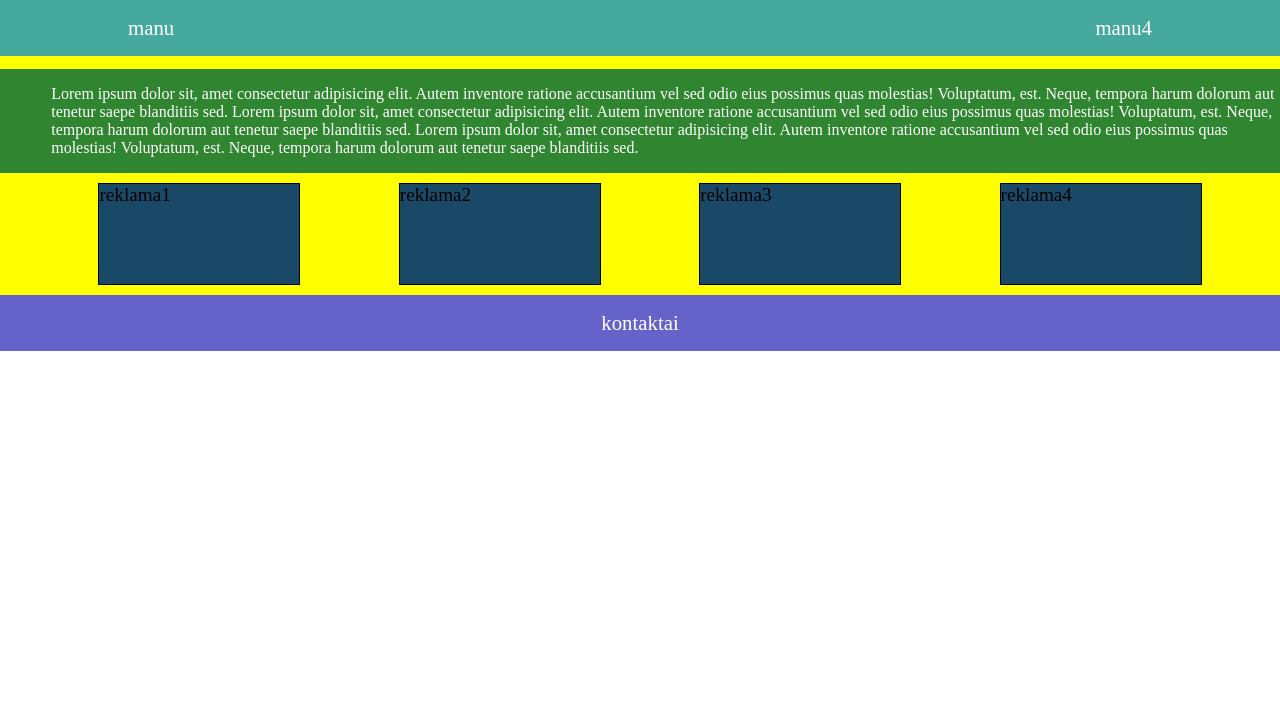
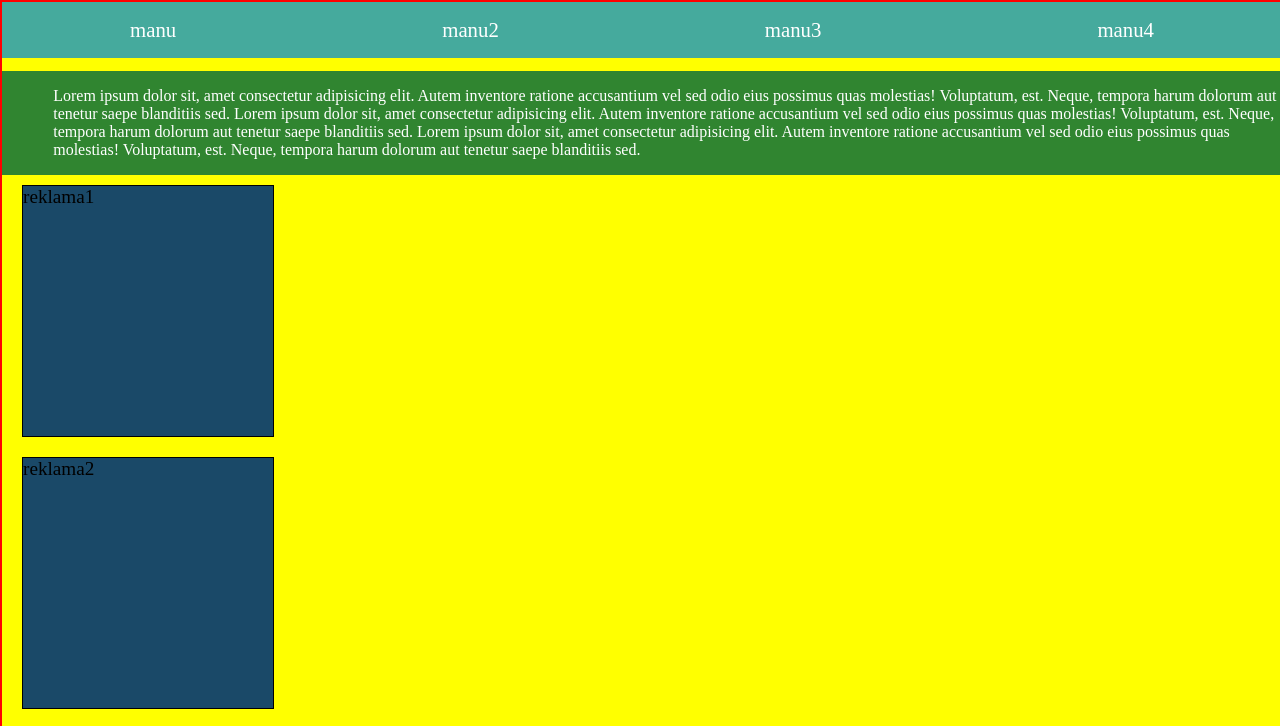
Before and after one commit to bmindaugas/MediaQuerty, a plain HTML site: page index.html in a window 1280 px wide. Shown: the top 726 px of the page. Drawn offline with Linux system fonts and the light colour scheme.

Commit message:
pridetas band prirasyta media

```diff
--- a/index.html
+++ b/index.html
@@ -14,28 +14,22 @@
             background-color: yellow;
             width: 100%;
         }
-        #a {
+        .a {
+            border: solid red 2px;
             display: flex;
             flex-direction: column;
             width: 100%;
         }
         .adv {
             background-color: rgb(26, 73, 104);
-            width: 200px;
-            height: 100px;
+            width: 250px;
+            height: 150px;
             border: 1px solid;
-            flex: 0 0 200px;
+            flex: 0 0 250px;
             margin: 10px;
             font-size: 1.2em;
 
         }
-        /* #b {
-            display: flex;
-            flex: row;
-            flex-wrap: wrap;
-            justify-content: space-evenly;
-            padding: 0 10px;
-        } */
         ul {
             background-color: rgb(69, 170, 157);
             display: flex;
@@ -47,20 +41,32 @@
             padding: 0;
             align-items: center;
         }
-        #manu {
+        .manu {
             color: white;
             flex-grow: 1;
             font-size: 1.3em;
             margin-left: 10vw;
         }
-        #manu4 {
+        .manu2 {
+            color: white;
+            flex-grow: 1;
+            font-size: 1.3em;
+            margin-left: 10vw;
+        }
+        .manu3 {
+            color: white;
+            flex-grow: 1;
+            font-size: 1.3em;
+            margin-left: 10vw;
+        }
+        .manu4 {
             color: white;
             flex-grow: 1;
             text-align: right;
             font-size: 1.3em;
             margin-right: 10vw;
         }
-        #kontaktai {
+        .kontaktai {
             color: white;
             background-color: rgb(101, 99, 202);
             width: 100%;
@@ -70,7 +76,7 @@
             justify-content: center;
             font-size: 1.3em;
         }
-        #tekstas {
+        .tekstas {
             width: 100%;
             margin-top: 1%;
             color: white;
@@ -80,36 +86,67 @@
         p {
             margin-left: 4%;
         }
-        #reklamos {
+        .reklamos {
             display: flex;
             flex: row;
             flex-wrap: wrap;
             justify-content: space-evenly;
             padding: 0 10px;
-            /* width: 100%; */
+        }
+        @media (max-width: 768px) {
+            .manu2, .manu3 {
+                display: none;
+            }
+            .a {
+            border: solid red 2px;
+            display: flex;
+            flex-direction: column;
+            width: 100%;
+        }
+
+        }
+        @media (min-width: 768px) {
+            .reklamos {
+            display: flex;
+            flex-direction: column;
+            justify-content: space-evenly;
+            padding: 0 10px;
+        }
+        .tekstas {
+            display: flex;
+            flex-direction: row;
+            width: 100%;
+            margin-top: 1%;
+            color: white;
+            background-color: rgb(48, 133, 48);
+            font-size: 1em;
+        }
+
         }
 
     </style>
 
 </head>
 <body>
-    <div id="a">
+    <div class="a">
 
             <ul>
-                <li id="manu">manu</li>
-                <li id="manu4">manu4</li>
+                <li class="manu">manu</li>
+                <li class="manu2">manu2</li>
+                <li class="manu3">manu3</li>
+                <li class="manu4">manu4</li>
             </ul>
 
-        <div id="tekstas"><p>Lorem ipsum dolor sit, amet consectetur adipisicing elit. Autem inventore ratione accusantium vel sed odio eius possimus quas molestias! Voluptatum, est. Neque, tempora harum dolorum aut tenetur saepe blanditiis sed. Lorem ipsum dolor sit, amet consectetur adipisicing elit. Autem inventore ratione accusantium vel sed odio eius possimus quas molestias! Voluptatum, est. Neque, tempora harum dolorum aut tenetur saepe blanditiis sed. Lorem ipsum dolor sit, amet consectetur adipisicing elit. Autem inventore ratione accusantium vel sed odio eius possimus quas molestias! Voluptatum, est. Neque, tempora harum dolorum aut tenetur saepe blanditiis sed.</p></div>
+        <div class="tekstas"><p>Lorem ipsum dolor sit, amet consectetur adipisicing elit. Autem inventore ratione accusantium vel sed odio eius possimus quas molestias! Voluptatum, est. Neque, tempora harum dolorum aut tenetur saepe blanditiis sed. Lorem ipsum dolor sit, amet consectetur adipisicing elit. Autem inventore ratione accusantium vel sed odio eius possimus quas molestias! Voluptatum, est. Neque, tempora harum dolorum aut tenetur saepe blanditiis sed. Lorem ipsum dolor sit, amet consectetur adipisicing elit. Autem inventore ratione accusantium vel sed odio eius possimus quas molestias! Voluptatum, est. Neque, tempora harum dolorum aut tenetur saepe blanditiis sed.</p></div>
 
-        <div id="reklamos">
+        <div class="reklamos">
             <div class="adv">reklama1</div>
             <div class="adv">reklama2</div>
             <div class="adv">reklama3</div>
             <div class="adv">reklama4</div>
         </div>
 
-        <div id="kontaktai">kontaktai</div>
+        <div class="kontaktai">kontaktai</div>
 
     </div>
 </body>
```
Also changed, not shown: band.html (added, +31 -0 lines).
